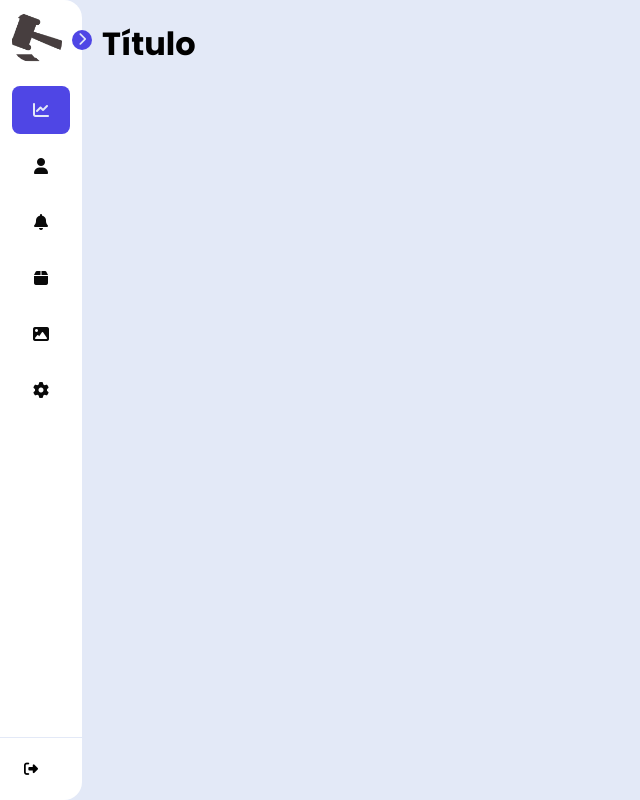
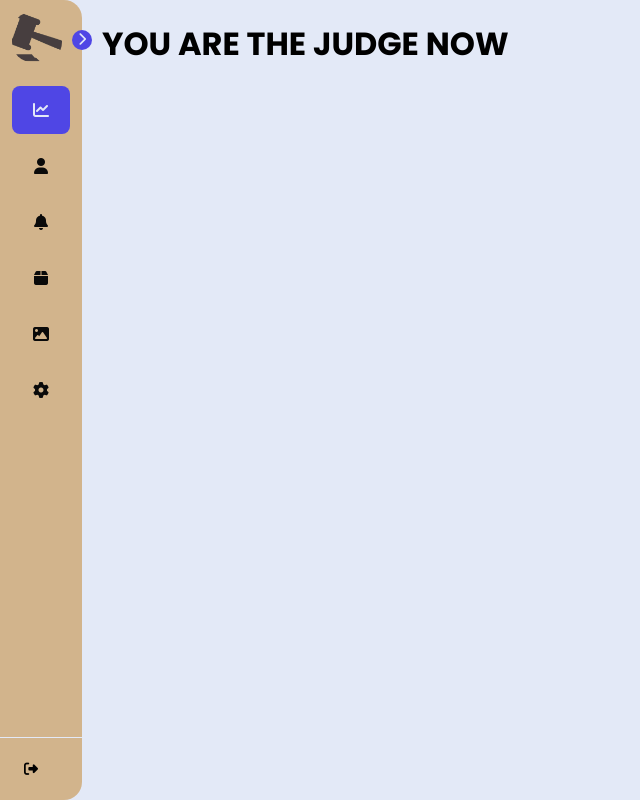
Before and after one commit to Koda012/TechAcademy-3, a PHP site: page / in a window 1280 px wide. Shown: the whole page, without its empty margins (0-640 px from the left). Run offline with PHP 8.4, Linux system fonts and the light colour scheme.

Commit message:
mudança titulo e cor sidebar

```diff
--- a/index.php
+++ b/index.php
@@ -96,7 +96,7 @@
     </nav>
 
     <main>
-        <h1>Título</h1>
+        <h1>YOU ARE THE JUDGE NOW</h1>
     </main>
     <script src="src/javascript/script.js"></script>
 </body>
--- a/src/css/styles.css
+++ b/src/css/styles.css
@@ -24,7 +24,8 @@ main {
     display: flex;
     flex-direction: column;
     justify-content: space-between;
-    background-color: #ffffff;
+    background-color: #D2B48C;
+    height: 100vh;
     height: 100vh;
     border-radius: 0px 18px 18px 0px;
     position: relative;
```
